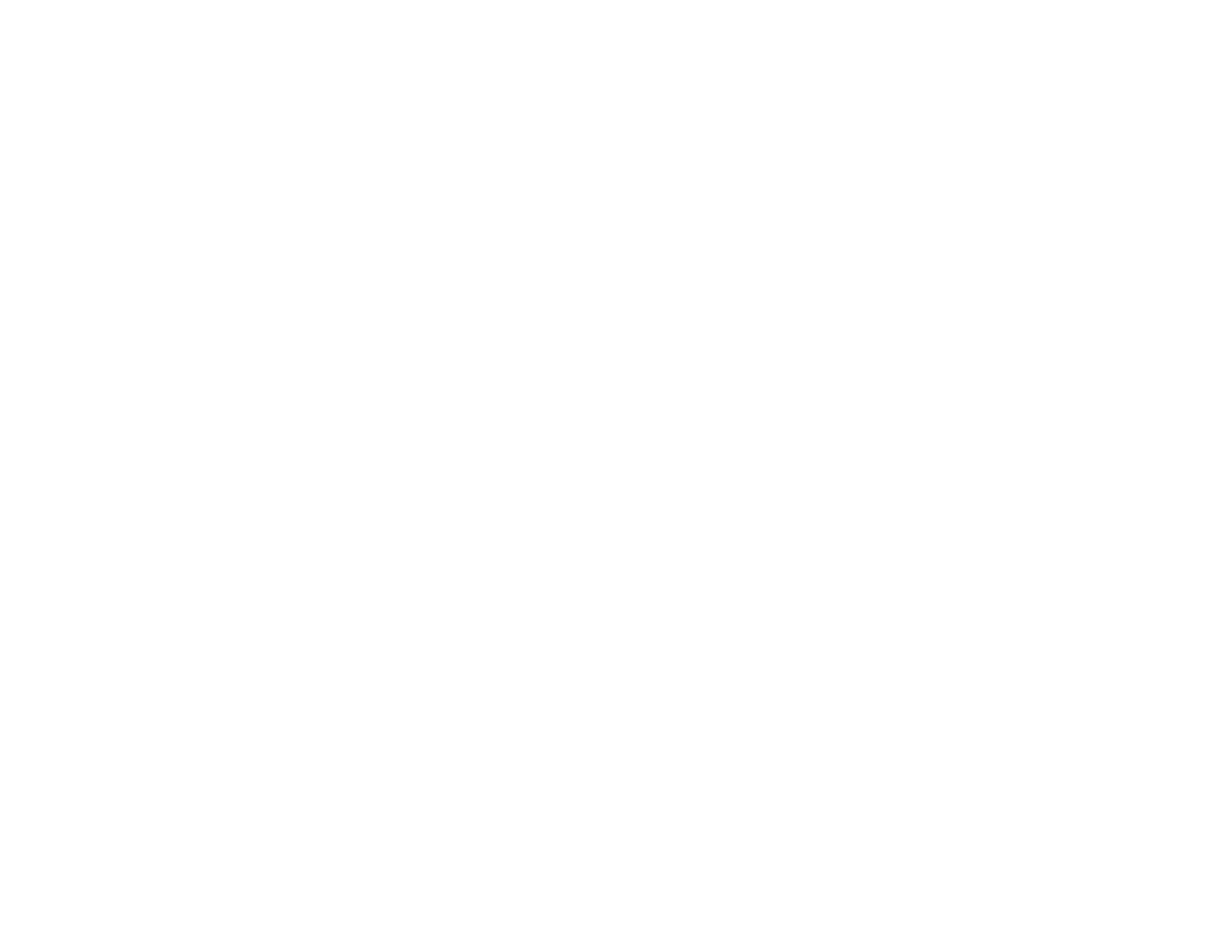
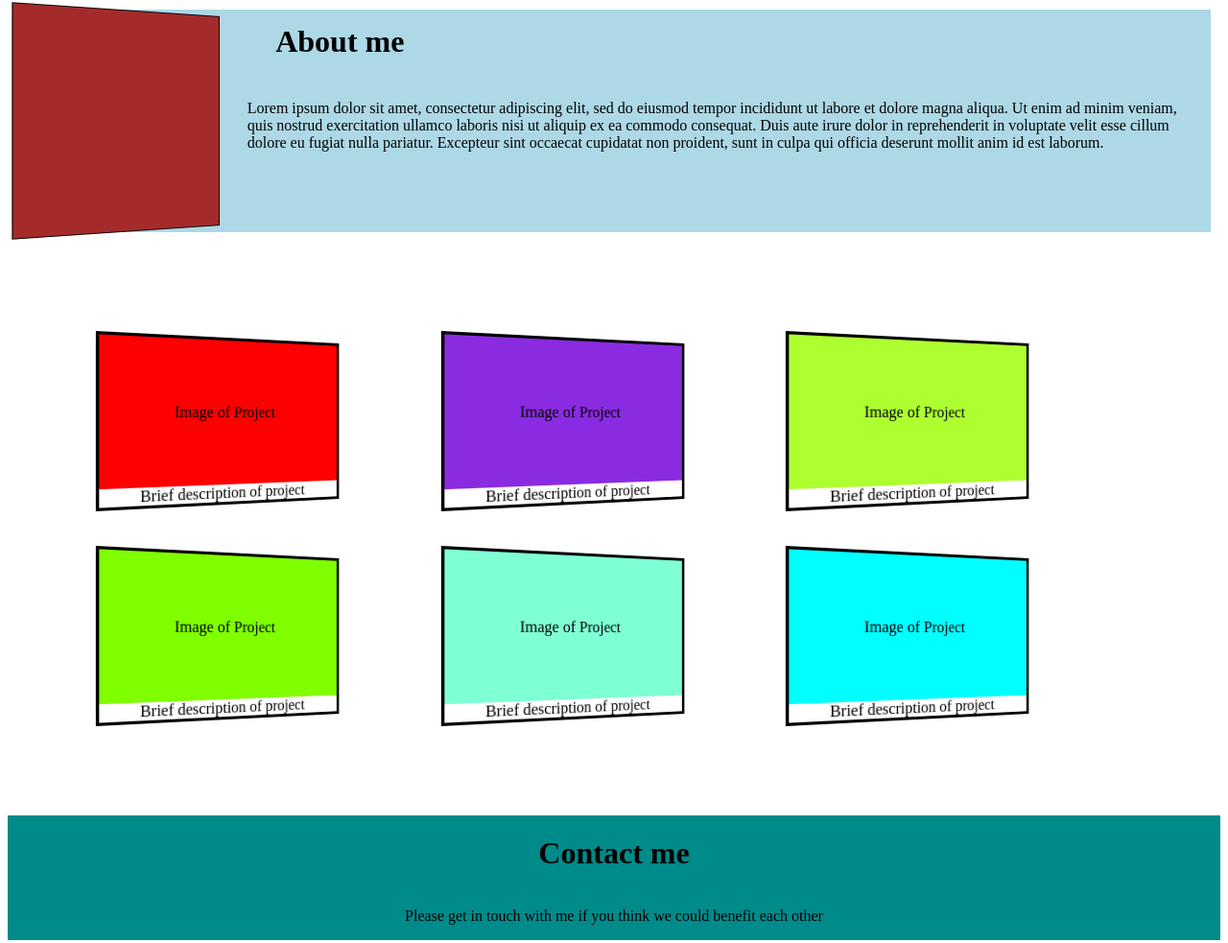
Before and after one commit to aaronhenry1994/Homepage, a plain HTML site: page index.html in a window 1280 px wide. Shown: the whole page at 96% size. Before the commit the page ends 800 px from the top, so only its background shows below. Drawn offline with Linux system fonts and the light colour scheme.

Commit message:
Rotated image and content tiles

```diff
--- a/index.html
+++ b/index.html
@@ -4,7 +4,46 @@
     <meta charset="UTF-8">
     <meta name="viewport" content="width=device-width, initial-scale=1.0">
     <title>Homepage</title>
+    <link rel="stylesheet" href="styles.css">
 </head>
 <body>
+    <header class="header">
+        <div class="header-image"></div>
+        <div class="about">
+            <h1 class="aboutme">About me</h1>
+            <p class="headerpara">Lorem ipsum dolor sit amet, consectetur adipiscing elit, sed do eiusmod tempor incididunt ut labore et dolore magna aliqua. Ut enim ad minim veniam, quis nostrud exercitation ullamco laboris nisi ut aliquip ex ea commodo consequat. Duis aute irure dolor in reprehenderit in voluptate velit esse cillum dolore eu fugiat nulla pariatur. Excepteur sint occaecat cupidatat non proident, sunt in culpa qui officia deserunt mollit anim id est laborum.
+</p>
+        </div>
+    </header>
+    <main class="main">
+       <div class="container-1 container">
+        <div class="image-1">Image of Project</div>
+        <div class="script-1">Brief description of project</div>
+       </div>
+       <div class="container-2 container">
+        <div class="image-2">Image of Project</div>
+        <div class="script-2">Brief description of project</div>
+       </div>
+       <div class="container-3 container">
+        <div class="image-3">Image of Project</div>
+        <div class="script-3">Brief description of project</div>
+       </div>
+       <div class="container-4 container">
+        <div class="image-4">Image of Project</div>
+        <div class="script-4">Brief description of project</div>
+       </div>
+       <div class="container-5 container">
+        <div class="image-5">Image of Project</div>
+        <div class="script-5">Brief description of project</div>
+       </div>
+       <div class="container-6 container">
+        <div class="image-6">Image of Project</div>
+        <div class="script-6">Brief description of project</div>
+       </div>
+    </main>
+    <footer class="footer">
+        <h1>Contact me</h1>
+        <p>Please get in touch with me if you think we could benefit each other</p>
+    </footer>
 </body>
 </html>
--- a/styles.css
+++ b/styles.css
@@ -0,0 +1,187 @@
+.header {
+    display: flex;
+    background-color: lightblue;
+    margin: 10px;
+}
+
+.header-image {
+    display: flex;
+    height: 230px;
+    width: 600px;
+    background-color: brown;
+    border: solid black 1px;
+    transform: perspective(300px) rotateY(10deg);
+}
+
+.aboutme {
+    display: flex;
+    margin-left: 50px;
+    margin-top: 15px;
+}
+
+.headerpara {
+    padding: 2%;
+    max-width: auto;
+}
+
+.main {
+    display: grid;
+    padding: 100px;
+    column-gap: 15px;
+    row-gap: 50px;
+}
+
+@media (min-width: 300px) {
+    .main {
+        grid-template-columns: repeat(1, 1fr);
+        grid-template-rows: repeat(1, 1fr);
+    }
+}
+
+@media (min-width: 600px) {
+    .main {
+        grid-template-columns: repeat(2, 2fr);
+        grid-template-rows: repeat(3, 3fr);
+    }
+}
+
+@media (min-width: 900px) {
+    .main {
+        grid-template-columns: repeat(3, 3fr);
+        grid-template-rows: repeat(2, 2fr);
+    }
+}
+
+.container {
+    width: 250px;
+    transform: perspective(300px) rotateY(10deg);
+}
+
+.container-1 {
+    border: solid black;
+    display: flex;
+    flex-direction: column;
+}
+
+.image-1 {
+    background-color: red;
+    display: flex;
+    justify-content: center;
+    align-items: center;
+    height: 150px;
+}
+
+.script-1 {
+    display: flex;
+    justify-content: center;
+    background-color: white;
+}
+
+.container-2 {
+    border: solid black;
+    display: flex;
+    flex-direction: column;
+}
+
+.image-2 {
+    background-color: blueviolet;
+    display: flex;
+    justify-content: center;
+    align-items: center;
+    height: 150px;
+}
+
+.script-2 {
+    display: flex;
+    justify-content: center;
+    background-color: white;
+}
+
+.container-3 {
+    border: solid black;
+    background-color: greenyellow;
+    display: flex;
+    flex-direction: column;
+}
+
+.image-3 {
+    background-color: greenyellow;
+    display: flex;
+    justify-content: center;
+    align-items: center;
+    height: 150px;
+}
+
+.script-3 {
+    display: flex;
+    justify-content: center;
+    background-color: white;
+}
+
+.container-4 {
+    border: solid black;
+    display: flex;
+    flex-direction: column;
+}
+
+.image-4 {
+    background-color: chartreuse;
+    display: flex;
+    justify-content: center;
+    align-items: center;
+    height: 150px;
+}
+
+.script-4 {
+    display: flex;
+    justify-content: center;
+    background-color: white;
+}
+
+.container-5 {
+    border: solid black;
+    display: flex;
+    flex-direction: column;
+}
+
+.image-5 {
+    background-color: aquamarine;
+    display: flex;
+    justify-content: center;
+    align-items: center;
+    height: 150px;
+}
+
+.script-5 {
+    display: flex;
+    justify-content: center;
+    background-color: white;
+}
+
+.container-6 {
+    border: solid black;
+    display: flex;
+    flex-direction: column;
+}
+
+.image-6 {
+    background-color: aqua;
+    display: flex;
+    justify-content: center;
+    align-items: center;
+    height: 150px;
+}
+
+.script-6 {
+    display: flex;
+    justify-content: center;
+    background-color: white;
+}
+
+.footer {
+    background-color: darkcyan;
+    display: flex;
+    flex-direction: column;
+    justify-content: center;
+    align-items: center;
+};
```
